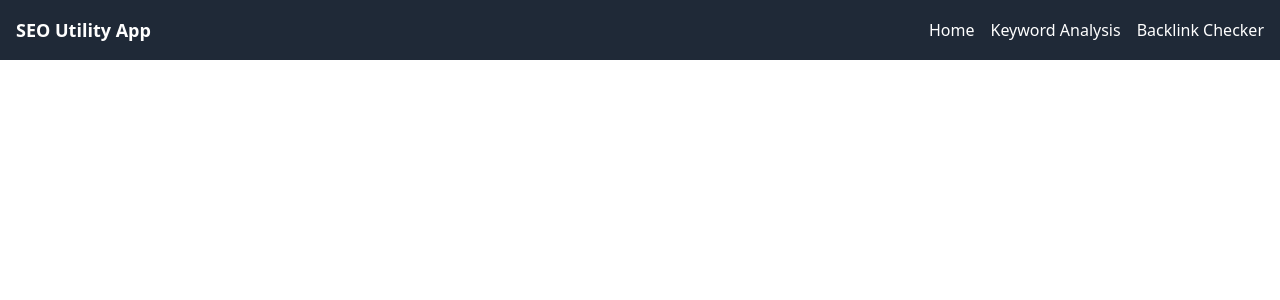
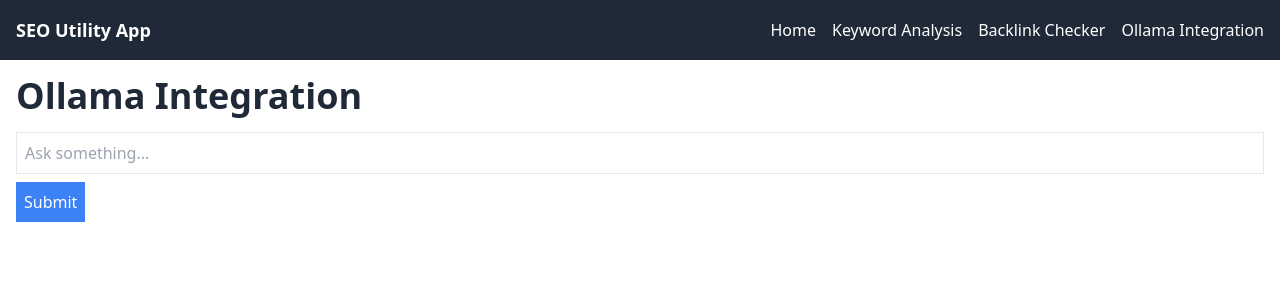
Before and after one commit to GPT-Engineer-App/seo-ai-utility, a React (Vite) app: page /ollama-integration in a window 1280 px wide. Shown: the top 300 px of the page. Built offline with nearby package versions, Linux system fonts and the light colour scheme.

Commit message:
Integrated Ollama API and added a new page for user interaction with AI support.

```diff
--- a/src/App.jsx
+++ b/src/App.jsx
@@ -2,6 +2,7 @@ import { Route, BrowserRouter as Router, Routes } from "react-router-dom";
 import Index from "./pages/Index.jsx";
 import KeywordAnalysis from "./pages/KeywordAnalysis.jsx";
 import BacklinkChecker from "./pages/BacklinkChecker.jsx";
+import OllamaIntegration from "./pages/OllamaIntegration.jsx"; // Import the new page
 import Navbar from "./components/Navbar.jsx";
 
 function App() {
@@ -13,6 +14,7 @@ function App() {
           <Route exact path="/" element={<Index />} />
           <Route exact path="/keyword-analysis" element={<KeywordAnalysis />} />
           <Route exact path="/backlink-checker" element={<BacklinkChecker />} />
+          <Route exact path="/ollama-integration" element={<OllamaIntegration />} /> {/* Add the new route */}
         </Routes>
       </Router>
     </>
--- a/src/components/Navbar.jsx
+++ b/src/components/Navbar.jsx
@@ -10,6 +10,7 @@ const Navbar = () => {
           <Link to="/" className="text-white">Home</Link>
           <Link to="/keyword-analysis" className="text-white">Keyword Analysis</Link>
           <Link to="/backlink-checker" className="text-white">Backlink Checker</Link>
+          <Link to="/ollama-integration" className="text-white">Ollama Integration</Link> {/* Add the new link */}
         </div>
       </div>
     </nav>
--- /dev/null
+++ b/src/pages/OllamaIntegration.jsx
@@ -0,0 +1,52 @@
+import React, { useState } from 'react';
+
+const OllamaIntegration = () => {
+  const [input, setInput] = useState('');
+  const [response, setResponse] = useState('');
+
+  const handleInputChange = (e) => {
+    setInput(e.target.value);
+  };
+
+  const handleSubmit = async (e) => {
+    e.preventDefault();
+    try {
+      const res = await fetch('http://localhost:5000/api/ollama', {
+        method: 'POST',
+        headers: {
+          'Content-Type': 'application/json',
+        },
+        body: JSON.stringify({ query: input }),
+      });
+      const data = await res.json();
+      setResponse(data.response);
+    } catch (error) {
+      console.error('Error:', error);
+      setResponse('An error occurred while fetching the response.');
+    }
+  };
+
+  return (
+    <div className="container mx-auto p-4">
+      <h1 className="text-4xl font-bold mb-4">Ollama Integration</h1>
+      <form onSubmit={handleSubmit} className="mb-4">
+        <input
+          type="text"
+          value={input}
+          onChange={handleInputChange}
+          className="border p-2 w-full mb-2"
+          placeholder="Ask something..."
+        />
+        <button type="submit" className="bg-blue-500 text-white p-2">Submit</button>
+      </form>
+      {response && (
+        <div className="bg-gray-100 p-4 rounded">
+          <h2 className="text-2xl font-bold mb-2">Response:</h2>
+          <p>{response}</p>
+        </div>
+      )}
+    </div>
+  );
+};
+
+export default OllamaIntegration;
```
